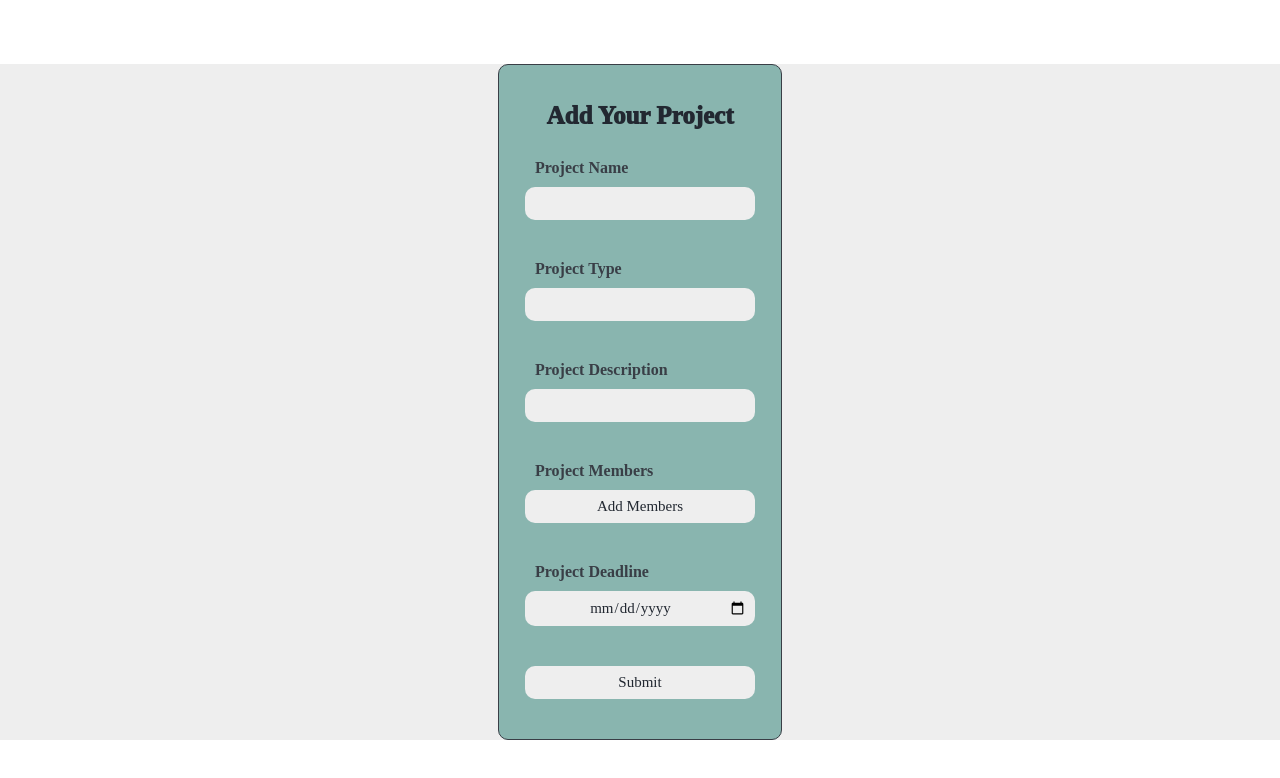
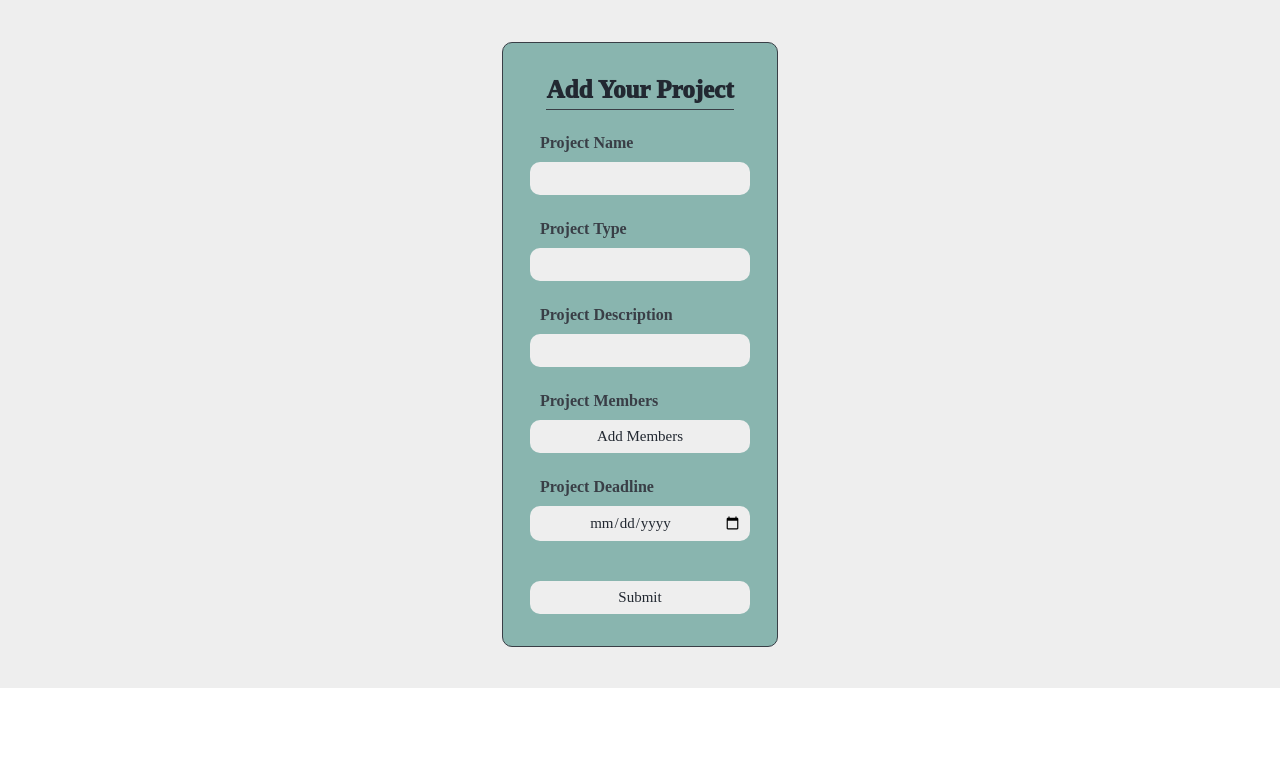
Before and after one commit to ferielbouhamed21/Ollert, a React (Create React App) app in the folder frontend/: page /projects in a window 1280 px wide. Both pictures are taken after a click on the button "Add Project". Shown: the top 778 px of the page. Built offline with nearby package versions, Linux system fonts and the light colour scheme; a web font is replaced by a local one.

Commit message:
fixed margin issue on #addProject-selectedMembers fixed styling of buttons

```diff
--- a/frontend/src/components/AddProject.js
+++ b/frontend/src/components/AddProject.js
@@ -28,18 +28,21 @@ function AddProject(props) {
      const key = event.target.name;
      const value = event.target.value;
      setProject(prevState => ({...prevState, [key]: value}))
-     console.log(project);
    }
 
-   const handleSubmit = (event) => {
-     event.preventDefault();
+   const handleSubmit = () => {
+     console.log('You clicked submit.');
    }
 
    const handlePopupClose = () => {
       const selectedMembers = allMembers.filter(m => m.isSelected);
       const name = 'members';
-      setProject(prevState => ({...prevState, [name]: selectedMembers}))
+      setProject(prevState => ({...prevState, [name]: selectedMembers}));
       setPopupState(false);
+   }
+
+   const handlePopupOpen = () => {
+      setPopupState(true);
    }
 
    const projectNameJSX =
@@ -92,9 +95,8 @@ function AddProject(props) {
          textTransform: 'capitalize',
          cursor: 'pointer',
          flex: '0 0 auto',
-         boxShadow: 'none',
-         transition: 0 + 's'
-      }
+         boxShadow: 'none'
+      };
       if(member.isSelected)
          style.border = '2px solid #222831';
       return style;
@@ -106,13 +108,11 @@ function AddProject(props) {
          justifyContent: 'center',
          alignItems: 'center',
          flexWrap: 'wrap',
-         margin: 'none'
-      }
-
-      console.log(allMembers.filter(m => m.isSelected));
+         margin: 0 + 'px',
+         transition: 'all 0.7s ease'
+      };
       if(allMembers.filter(m => m.isSelected).length > 0)
-         style.margin = '10px 0';
-
+         style.margin = '0 0 10px 0';
       return style;
    }
 
@@ -123,7 +123,7 @@ function AddProject(props) {
          </label>
          <div style={selectedMembersStyle()}>
             {project.members.map(member =>
-               <div className="addProject-selectedMember">
+               <div key={member.id} className="addProject-selectedMember">
                   {member.name}
                </div>
             )}
@@ -135,7 +135,7 @@ function AddProject(props) {
             type="button"
             value={project.addMembers}
             onChange={handleChange}
-            onClick={() => setPopupState(true)}
+            onClick={handlePopupOpen}
          />
          <Popup trigger={popupState} setTrigger={handlePopupClose}>
             <div className="addProject-popupTitle"> Select Your Members </div>
@@ -143,6 +143,7 @@ function AddProject(props) {
                {props.members.map((member) =>
                   <input
                      id={member.id}
+                     key={member.id}
                      className="addProject-input"
                      name="members"
                      type="button"
@@ -184,6 +185,7 @@ function AddProject(props) {
                      id="addProject-submit"
                      className="addProject-input"
                      type="submit"
+                     onSubmit={handleSubmit}
                   />
                </div>
             </form>
--- a/frontend/src/components/Project.js
+++ b/frontend/src/components/Project.js
@@ -30,7 +30,14 @@ function Project(props) {
           <div className="project-members">
              <div className="project-member"> Members : </div>
              <div className="project-membersImages">
-                {members.map((member) => <img className="project-memberImage" src={member.imageSource} alt={member.name}/>)}
+                {members.map((member) =>
+                   <img
+                      key={member.id}
+                      className="project-memberImage"
+                      src={member.imageSource}
+                      alt={member.name}
+                   />
+                )}
                 ...
             </div>
           </div>
@@ -38,7 +45,14 @@ function Project(props) {
        <div className="project-members">
           <div className="project-member"> Members : </div>
           <div className="project-membersImages">
-                {members.map((member) => <img className="project-memberImage" src={member.imageSource} alt={member.name}/>)}
+             {members.map((member) =>
+                <img
+                   key={member.id}
+                   className="project-memberImage"
+                   src={member.imageSource}
+                   alt={member.name}
+                />
+             )}
           </div>
        </div>;
 
@@ -72,7 +86,7 @@ function Project(props) {
 
     try {
         return (
-            <div className="project">
+            <div className="project-window">
                 {projectNameJSX}
                 {membersJSX}
                 {tasksJSX}
--- a/frontend/src/components/ProjectList.js
+++ b/frontend/src/components/ProjectList.js
@@ -42,9 +42,11 @@ function ProjectList(props) {
                         dueDate={project.dueDate}
                     />
                 )}
-                <button onClick={addProject} className="projectList-addButton">
-                    <span> Add Project </span>
-                </button>
+                <div className="projectList-buttonWindow">
+                    <button onClick={addProject} className="projectList-addButton">
+                        <span> Add Project </span>
+                    </button>
+                </div>
             </div>
         )
     }
--- a/frontend/src/styles/AddProject.css
+++ b/frontend/src/styles/AddProject.css
@@ -3,7 +3,8 @@
 
 .addProject-page {
     display: flex;
-    margin: 5% auto;
+    justify-content: center;
+    padding: 3.25%;
     background-color: var(--c3);
 }
 
@@ -15,8 +16,8 @@
     border-radius: 10px;
     background-color: var(--c1);
     margin: auto;
-    padding: 2%;
-    max-width: 500px;
+    padding: 2.25%;
+    max-width: 400px;
 
     /* This code disables selection on text*/
     -webkit-touch-callout: none; /* iOS Safari */
@@ -33,7 +34,9 @@
     font-weight: 1000;
     text-align: center;
     flex: 0 1 auto;
-    margin: 5% 2% 1.5% 2%;
+    margin: 3% 2% 2% 2%;
+    padding-bottom: 2%;
+    border-bottom: 1px solid var(--c4);
 }
 
 .addProject-form {
@@ -47,7 +50,7 @@
 .addProject-field {
     font-family: var(--f);
     flex: 0 1 auto;
-    padding: 15px 15px 15px 15px;
+    margin: 10px 10px 5px;
 
     display: flex;
     flex-direction: column;
@@ -71,12 +74,13 @@
     font-family: var(--f);
     color: var(--c2);
     text-align: center;
+    transition: all 0.7s ease;
 }
 
 .addProject-input:focus {
-    box-shadow: 0 0 8px var(--c2);
+    box-shadow: 0 0 10px var(--c2);
     outline: none;
-    transition: 0.4s;
+    transition: 0.7s ease;
 }
 
 #addProject-projectDescription {
@@ -97,7 +101,7 @@
 }
 
 #addProject-addMembers {
-    transition: all 0.7s;
+    transition: all 0.7s ease;
     cursor: pointer;
 }
 
@@ -107,6 +111,7 @@
     font-family: var(--f);
     font-size: 25px;
     font-weight: 1000;
+    color: var(--c2);
     margin-bottom: 20px;
 }
 
@@ -122,7 +127,11 @@
 }
 
 #addProject-submit {
-    transition: all 0.7s;
+    transition: all 0.7s ease;
     cursor: pointer;
-    margin: 10px 0 0;
+    margin: 25px 0 0;
 }
+
+#addProject-submit:hover, #addProject-addMembers:hover {
+    background: darkgray;
+}
--- a/frontend/src/styles/Popup.css
+++ b/frontend/src/styles/Popup.css
@@ -22,9 +22,6 @@
     height: 100%;
     background-color: #00000090;
     z-index: 1;
-
-    filter: blur(20px);
-    -webkit-filter: blur(20px);
 }
 
 .popup-inner {
@@ -53,3 +50,13 @@
     transition: 0.7s;
     cursor: pointer;
 }
+
+.popup-closeButton:hover {
+    background: darkgrey;
+}
+
+.popup-closeButton:focus {
+    box-shadow: 0 0 8px var(--c2);
+    outline: none;
+    transition: 0.7s ease;
+}
--- a/frontend/src/styles/Project.css
+++ b/frontend/src/styles/Project.css
@@ -1,7 +1,7 @@
 /*  Author : Omar Besbes */
 /*  Description : Styles for Project component */
 
-.project {
+.project-window {
     background-color: var(--c1);
     border-radius: 20px;
     padding: 20px;
--- a/frontend/src/styles/ProjectList.css
+++ b/frontend/src/styles/ProjectList.css
@@ -23,47 +23,28 @@
 .projectList-window {
     display: flex;
     flex-direction: column;
+    justify-content: center;
     background-color: var(--c3);
+}
+
+.projectList-buttonWindow {
+    display: flex;
 }
 
 .projectList-addButton {
     background-color: var(--c2);
     color: var(--c3);
     padding: 10px;
+    margin: auto;
     border: 0;
     border-radius: 10px;
     font-size: 30px;
     font-family: var(--f);
     cursor: pointer;
     flex: 0 1 auto;
-    align-self: center;
     transition: all 0.5s;
 }
 
 .projectList-addButton:hover {
     padding-right: 30px;
-    visibility: visible;
 }
-
-.projectList-addButton:hover span {
-    padding-right: 10px;
-    visibility: visible;
-}
-
-.projectList-addButton span {
-    transition: 0.5s;
-    visibility: visible;
-}
-
-.projectList-addButton:after {
-    content: "\00bb";
-    position: absolute;
-    visibility: hidden;
-    left: 1040px;
-}
-
-.projectList-addButton:hover span:after {
-    opacity: 1;
-    visibility: visible;
-    right: 0;
-}
```
Also changed, not shown: frontend/src/components/Popup.js (indentation only). Lines whose indentation alone changed are shown as unchanged.
